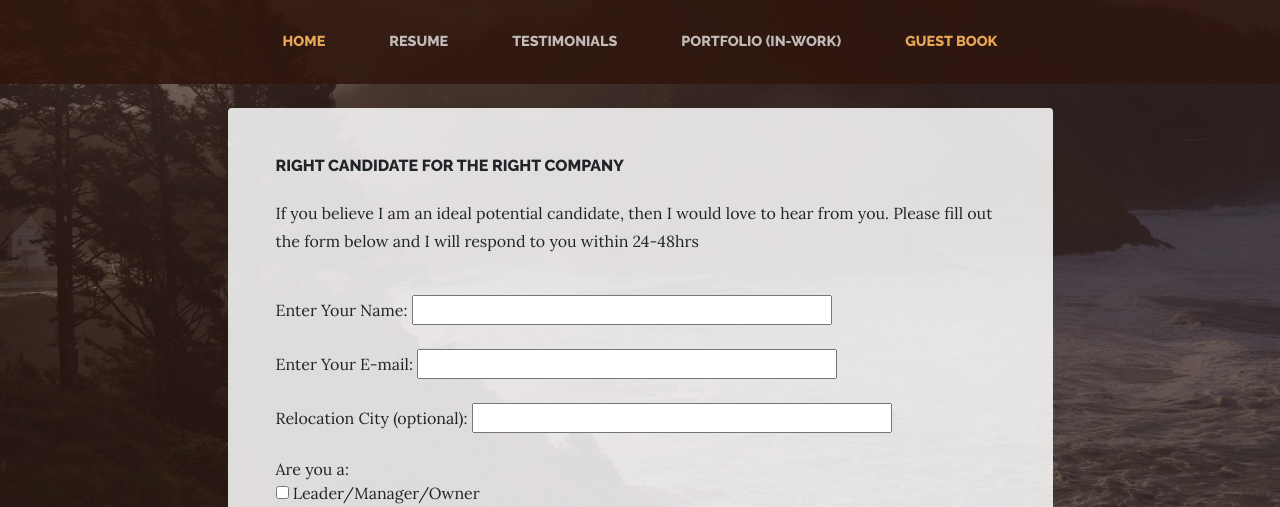
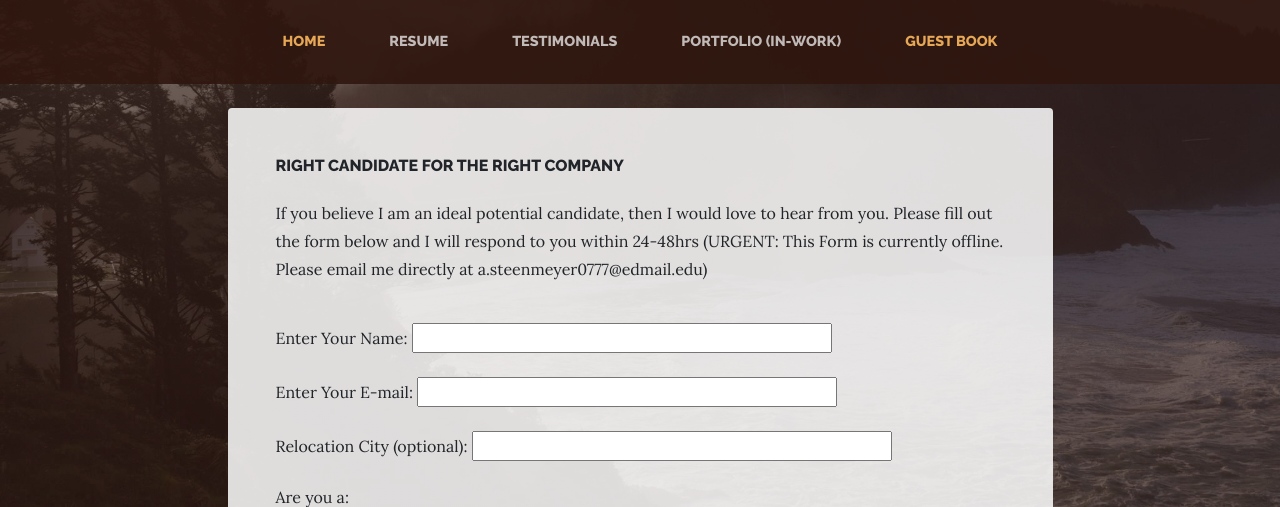
Before and after one commit to MoreAboutAmelia/Amelia, a website: page guestbook.html in a window 1280 px wide. Shown: the part 276-783 px from the top of the page. Drawn offline with Linux system fonts and the light colour scheme.

Commit message:
Update guestbook.html

```diff
--- a/guestbook.html
+++ b/guestbook.html
@@ -72,7 +72,7 @@
                 <h2 class="section-heading mb-4">
                   <span class="section-heading-upper">Right Candidate for the Right Company</span>
                 </h2>
-                <p>If you believe I am an ideal potential candidate, then I would love to hear from you. Please fill out the form below and I will respond to you within 24-48hrs</p>
+                <p>If you believe I am an ideal potential candidate, then I would love to hear from you. Please fill out the form below and I will respond to you within 24-48hrs (URGENT: This Form is currently offline. Please email me directly at a.steenmeyer0777@edmail.edu)</p>
                 <br>
               <form
 method="post"
```
